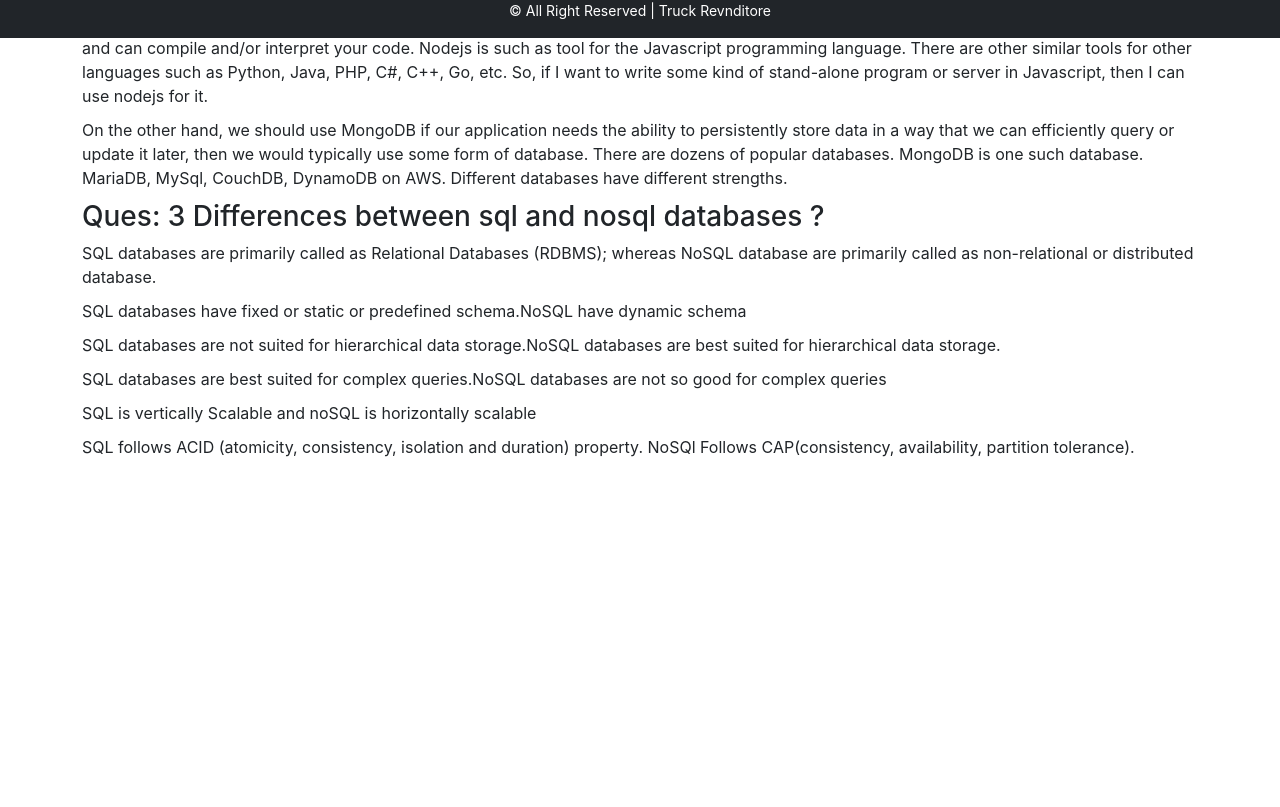
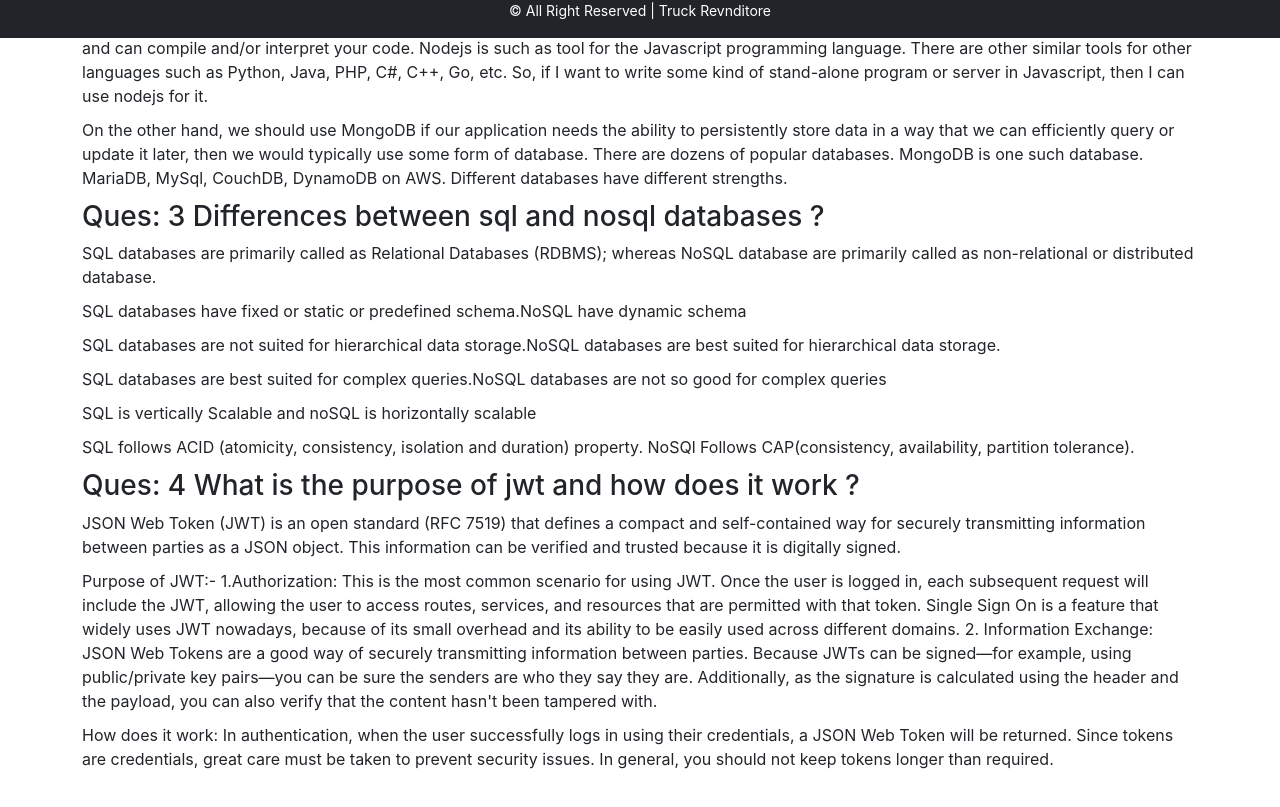
Before and after one commit to omarfurkan/truck-revenditore-client, a React (Create React App) app: page /blog in a window 1280 px wide. Shown: the part 762-1569 px from the top of the page. Before the commit the page ends 1279 px from the top, so only its background shows below. Built offline with nearby package versions, Linux system fonts and the light colour scheme.

Commit message:
blog added ques extra done

```diff
--- a/src/components/Blog/Blog.js
+++ b/src/components/Blog/Blog.js
@@ -28,6 +28,10 @@
                 <p>SQL databases are best suited for complex queries.NoSQL databases are not so good for complex queries</p>
                 <p>SQL is vertically Scalable and noSQL is horizontally scalable</p>
                 <p>SQL follows ACID (atomicity, consistency, isolation and duration) property. NoSQl Follows CAP(consistency, availability, partition tolerance). </p>
+                <h3>Ques: 4 What is the purpose of jwt and how does it work ?</h3>
+                <p>JSON Web Token (JWT) is an open standard (RFC 7519) that defines a compact and self-contained way for securely transmitting information between parties as a JSON object. This information can be verified and trusted because it is digitally signed.</p>
+                <p>Purpose of JWT:- 1.Authorization: This is the most common scenario for using JWT. Once the user is logged in, each subsequent request will include the JWT, allowing the user to access routes, services, and resources that are permitted with that token. Single Sign On is a feature that widely uses JWT nowadays, because of its small overhead and its ability to be easily used across different domains. 2. Information Exchange: JSON Web Tokens are a good way of securely transmitting information between parties. Because JWTs can be signed—for example, using public/private key pairs—you can be sure the senders are who they say they are. Additionally, as the signature is calculated using the header and the payload, you can also verify that the content hasn't been tampered with.</p>
+                <p>How does it work: In authentication, when the user successfully logs in using their credentials, a JSON Web Token will be returned. Since tokens are credentials, great care must be taken to prevent security issues. In general, you should not keep tokens longer than required.</p>
             </div>
         </div>
     );
```
